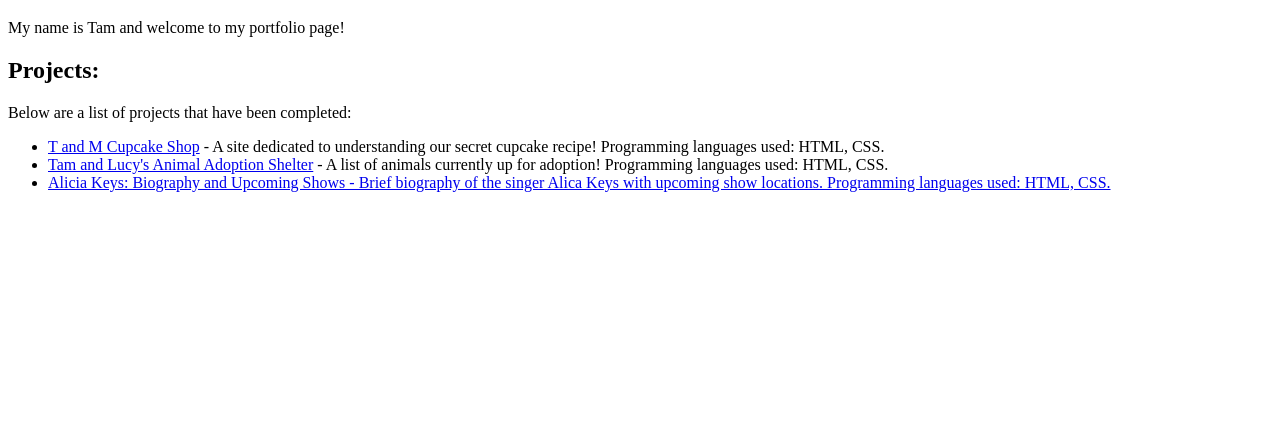
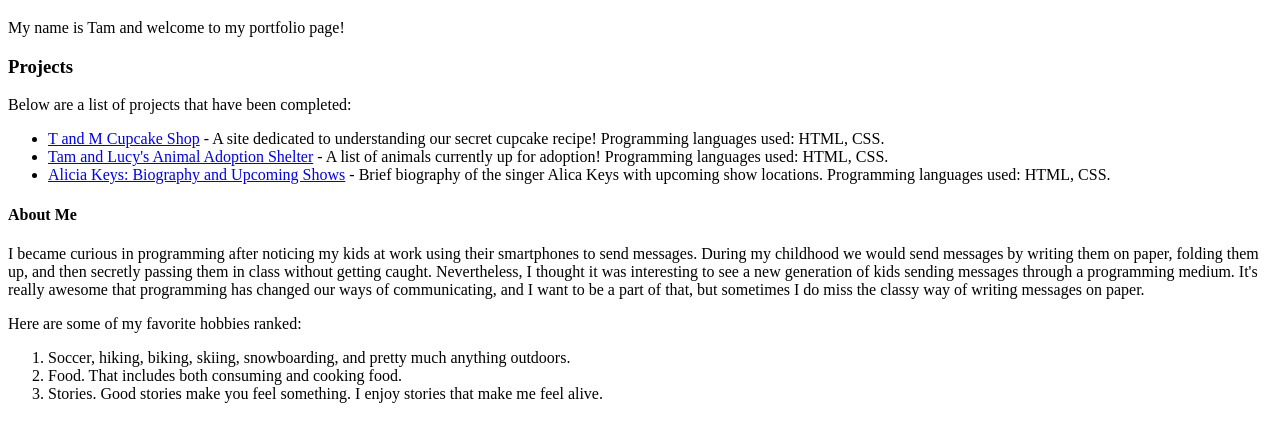
Before and after one commit to Tamothy/portfolio, a plain HTML site: page index.html in a window 1280 px wide. Shown: the part 61-502 px from the top of the page. Drawn offline with Linux system fonts and the light colour scheme.

Commit message:
add About Me section in index.html

```diff
--- a/index.html
+++ b/index.html
@@ -6,12 +6,20 @@
   <body>
     <h1>Welcome</h1>
     <p>My name is Tam and welcome to my portfolio page!</p>
-    <h2>Projects:</h2>
+    <h3>Projects</h3>
     <p>Below are a list of projects that have been completed:</p>
     <ul>
       <li><a href="https://github.com/Tamothy/cupcake_shop">T and M Cupcake Shop</a> - A site dedicated to understanding our secret cupcake recipe! Programming languages used: HTML, CSS.</li>
       <li><a href="https://github.com/Tamothy/animal_shelter">Tam and Lucy's Animal Adoption Shelter</a> - A list of animals currently up for adoption! Programming languages used: HTML, CSS.</li>
-      <li><a href="https://github.com/Tamothy/favorite_bands">Alicia Keys: Biography and Upcoming Shows - Brief biography of the singer Alica Keys with upcoming show locations. Programming languages used: HTML, CSS.</a></li>
+      <li><a href="https://github.com/Tamothy/favorite_bands">Alicia Keys: Biography and Upcoming Shows</a> - Brief biography of the singer Alica Keys with upcoming show locations. Programming languages used: HTML, CSS.</a></li>
     </ul>
+    <h4>About Me</h4>
+    <p>I became curious in programming after noticing my kids at work using their smartphones to send messages. During my childhood we would send messages by writing them on paper, folding them up, and then secretly passing them in class without getting caught. Nevertheless, I thought it was interesting to see a new generation of kids sending messages through a programming medium. It's really awesome that programming has changed our ways of communicating, and I want to be a part of that, but sometimes I do miss the classy way of writing messages on paper.</p>
+    <p>Here are some of my favorite hobbies ranked:</p>
+    <ol>
+      <li>Soccer, hiking, biking, skiing, snowboarding, and pretty much anything outdoors.</li>
+      <li>Food. That includes both consuming and cooking food.</li>
+      <li>Stories. Good stories make you feel something. I enjoy stories that make me feel alive.</li>
+    </ol>
   </body>
 </html>
```
